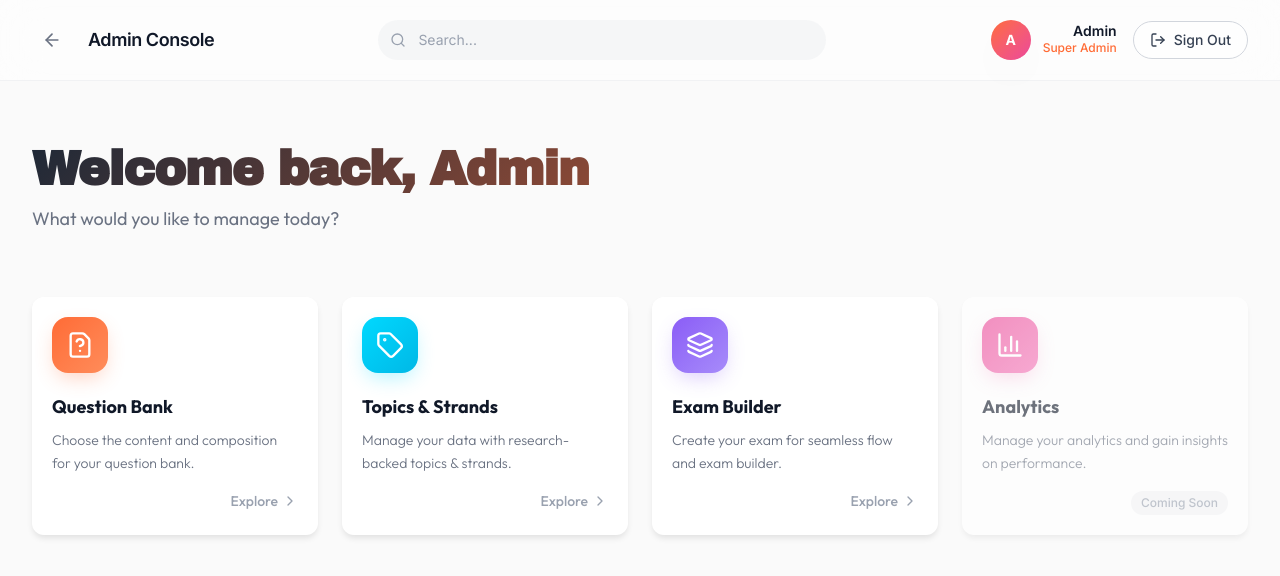
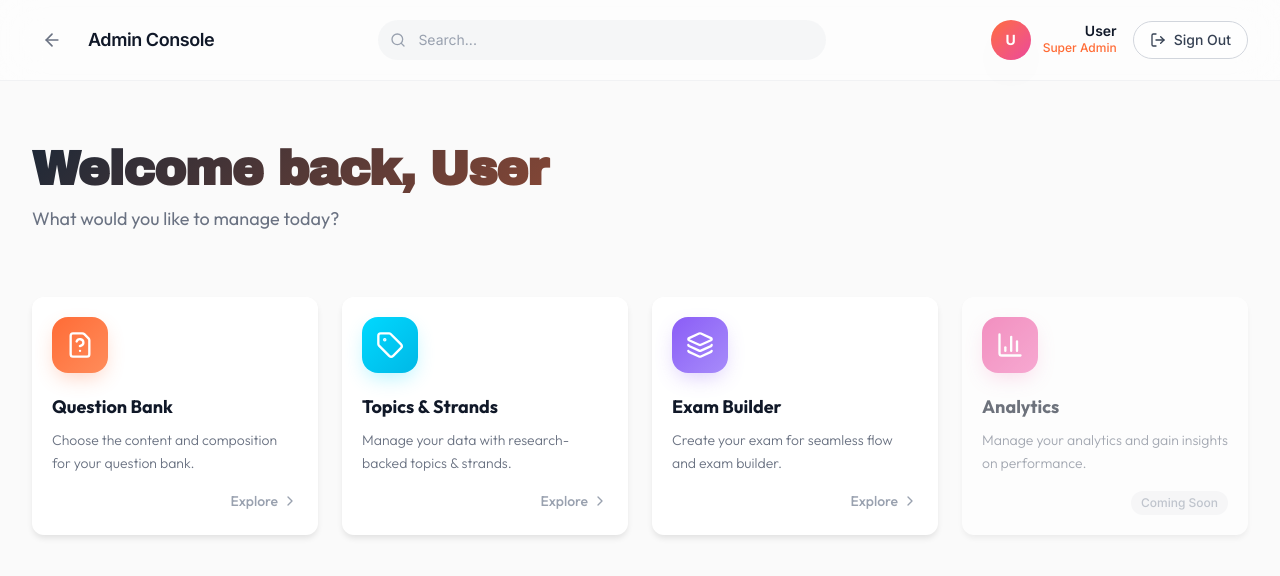
Before and after one commit to Aleki24/Exam-Set, a Next.js app: page /admin in a window 1280 px wide. Shown: the top 576 px of the page. Built offline with nearby package versions, Linux system fonts and the light colour scheme; no server answers.

Commit message:
fix: apply formatDisplayName to admin and app pages

```diff
--- a/src/app/admin/page.tsx
+++ b/src/app/admin/page.tsx
@@ -5,6 +5,7 @@ import Link from 'next/link';
 import { useRouter } from 'next/navigation';
 import { motion, AnimatePresence } from 'framer-motion';
 import { createClient } from '@/utils/supabase/client';
+import { formatDisplayName, getInitials } from '@/utils/userUtils';
 import {
     FileQuestion,
     BookOpen,
@@ -90,7 +91,7 @@ export default function AdminPage() {
         );
     }
 
-    const displayName = user?.user_metadata?.full_name || user?.email?.split('@')[0] || 'Admin';
+    const displayName = user?.user_metadata?.full_name || formatDisplayName(user?.email);
 
     return (
         <div className="relative min-h-screen bg-[#FAFAFA] overflow-hidden">
@@ -170,7 +171,7 @@ export default function AdminPage() {
                     <div className="flex items-center gap-4">
                         <div className="flex items-center gap-3">
                             <div className="w-10 h-10 rounded-full bg-gradient-to-br from-[#FF6B35] to-[#EC4899] flex items-center justify-center text-white font-bold text-sm shadow-lg shadow-[#FF6B35]/20">
-                                {displayName[0].toUpperCase()}
+                                {getInitials(displayName)}
                             </div>
                             <div className="hidden sm:block text-right">
                                 <p className="text-sm font-semibold text-gray-900 leading-none">{displayName}</p>
@@ -233,8 +234,8 @@ export default function AdminPage() {
                                     href={module.disabled ? '#' : module.href}
                                     onClick={(e) => module.disabled && e.preventDefault()}
                                     className={`group relative block h-full bg-white rounded-xl p-5 transition-all duration-300 ${module.disabled
-                                            ? 'cursor-not-allowed opacity-60'
-                                            : 'hover:-translate-y-1.5 hover:shadow-xl'
+                                        ? 'cursor-not-allowed opacity-60'
+                                        : 'hover:-translate-y-1.5 hover:shadow-xl'
                                         }`}
                                     style={{
                                         boxShadow: '0 4px 6px -1px rgba(0,0,0,0.1)',
--- a/src/app/app/page.tsx
+++ b/src/app/app/page.tsx
@@ -21,6 +21,7 @@ import { TemplateEditor } from '@/exam-engine/editor/TemplateEditor';
 import { getCurriculums, getGrades, getSubjects } from '@/services/questionService';
 import { DBCurriculum, DBGrade, DBSubject } from '@/types';
 import { createClient } from '@/utils/supabase/client';
+import { formatDisplayName, getInitials } from '@/utils/userUtils';
 
 declare var html2pdf: any;
 
@@ -148,12 +149,8 @@ export default function Home() {
   const [userAvatar, setUserAvatar] = useState<string | null>(null);
 
   // Computed user display values
-  const displayName = userName || userEmail?.split('@')[0] || 'User';
-  const userInitials = displayName
-    .split(' ')
-    .slice(0, 2)
-    .map(n => n[0]?.toUpperCase())
-    .join('');
+  const displayName = userName || formatDisplayName(userEmail);
+  const userInitials = getInitials(displayName);
 
   // Exam Engine Modal
 
```
